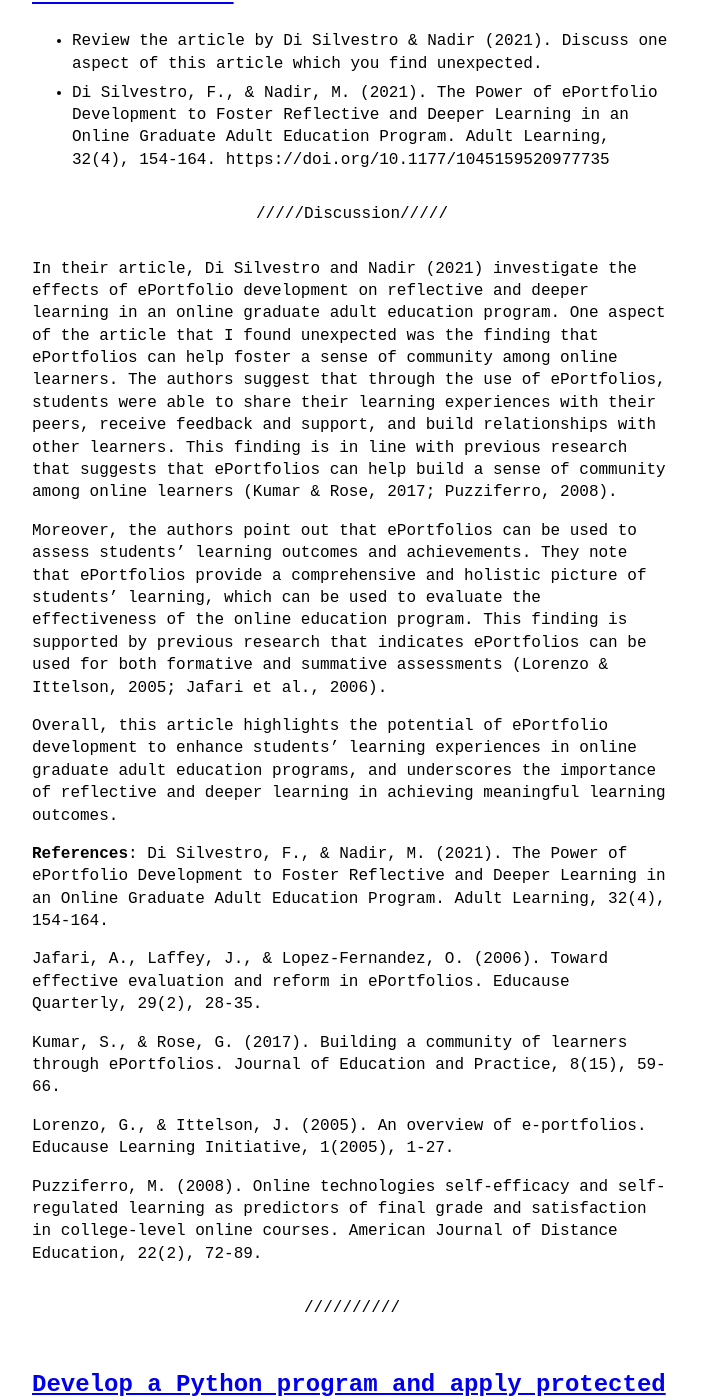
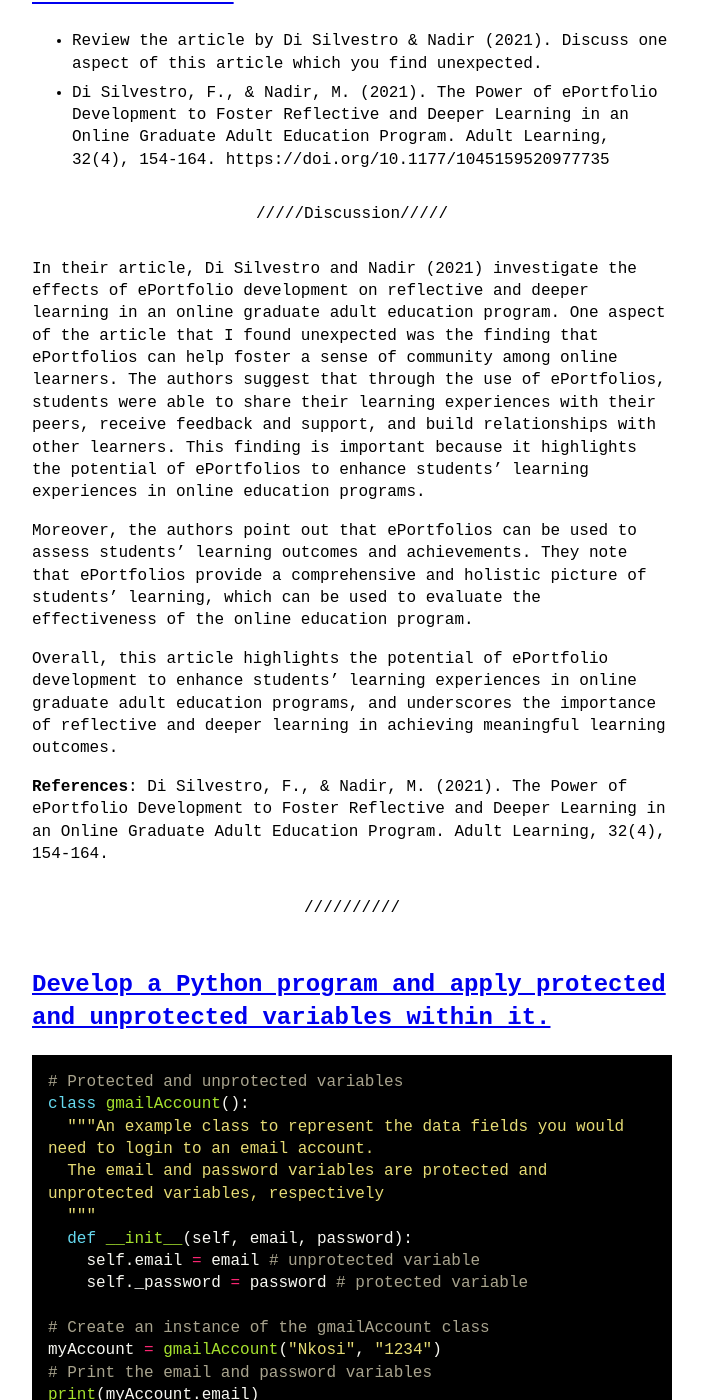
Before and after one commit to nkosi-tauro/essex-eportfolio-old, a Jekyll site: the page built from module_oop/unit1.md, in a window 1280 px wide and 1400 px high, scrolled down 466 px. Shown: the whole window, without its empty margins (288-991 px from the left). Built offline with Jekyll 4.4.1, drawn with Linux system fonts in a browser that asks for light colours.

Commit message:
update article review

```diff
--- a/module_oop/unit1.md
+++ b/module_oop/unit1.md
@@ -16,22 +16,14 @@ permalink: module_oop/unit1/
 ---
 {: data-content="Discussion"}
 
-In their article, Di Silvestro and Nadir (2021) investigate the effects of ePortfolio development on reflective and deeper learning in an online graduate adult education program. One aspect of the article that I found unexpected was the finding that ePortfolios can help foster a sense of community among online learners. The authors suggest that through the use of ePortfolios, students were able to share their learning experiences with their peers, receive feedback and support, and build relationships with other learners. This finding is in line with previous research that suggests that ePortfolios can help build a sense of community among online learners (Kumar & Rose, 2017; Puzziferro, 2008).
+In their article, Di Silvestro and Nadir (2021) investigate the effects of ePortfolio development on reflective and deeper learning in an online graduate adult education program. One aspect of the article that I found unexpected was the finding that ePortfolios can help foster a sense of community among online learners. The authors suggest that through the use of ePortfolios, students were able to share their learning experiences with their peers, receive feedback and support, and build relationships with other learners. This finding is important because it highlights the potential of ePortfolios to enhance students' learning experiences in online education programs.
 
-Moreover, the authors point out that ePortfolios can be used to assess students' learning outcomes and achievements. They note that ePortfolios provide a comprehensive and holistic picture of students' learning, which can be used to evaluate the effectiveness of the online education program. This finding is supported by previous research that indicates ePortfolios can be used for both formative and summative assessments (Lorenzo & Ittelson, 2005; Jafari et al., 2006).
+Moreover, the authors point out that ePortfolios can be used to assess students' learning outcomes and achievements. They note that ePortfolios provide a comprehensive and holistic picture of students' learning, which can be used to evaluate the effectiveness of the online education program.
 
 Overall, this article highlights the potential of ePortfolio development to enhance students' learning experiences in online graduate adult education programs, and underscores the importance of reflective and deeper learning in achieving meaningful learning outcomes.
 
 <b>References</b>:
 Di Silvestro, F., & Nadir, M. (2021). The Power of ePortfolio Development to Foster Reflective and Deeper Learning in an Online Graduate Adult Education Program. Adult Learning, 32(4), 154-164.
-
-Jafari, A., Laffey, J., & Lopez-Fernandez, O. (2006). Toward effective evaluation and reform in ePortfolios. Educause Quarterly, 29(2), 28-35.
-
-Kumar, S., & Rose, G. (2017). Building a community of learners through ePortfolios. Journal of Education and Practice, 8(15), 59-66.
-
-Lorenzo, G., & Ittelson, J. (2005). An overview of e-portfolios. Educause Learning Initiative, 1(2005), 1-27.
-
-Puzziferro, M. (2008). Online technologies self-efficacy and self-regulated learning as predictors of final grade and satisfaction in college-level online courses. American Journal of Distance Education, 22(2), 72-89.
 
 ---
 
```
